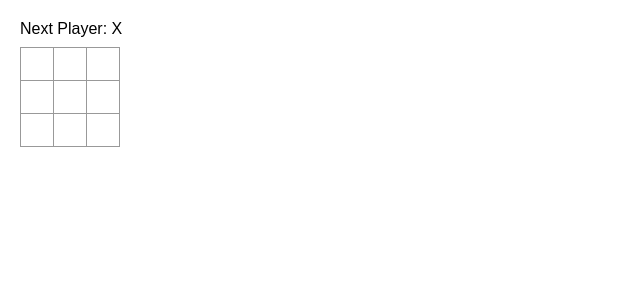
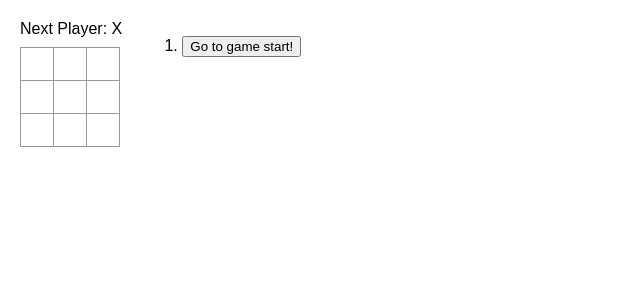
Before and after one commit to jhonatanCarvalh0/frontend-reactjs-getting-started, a React (Create React App) app: page / in a window 1280 px wide. Shown: the top 300 px of the page, without its empty margins (0-640 px from the left). Built offline with nearby package versions, Linux system fonts and the light colour scheme.

Commit message:
App.js - Game Component created
Now the game can come back at plays!

```diff
--- a/src/App.js
+++ b/src/App.js
@@ -10,11 +10,7 @@
 }
 
 //Create the tic-tac-toe board using the component Square
-export default function Board() {
-  // Define the Board State {squares[]}
-  const [xIsNext, setXIsNext] = useState(true);
-  const [squares, setSquares] = useState(Array(9).fill(null));
-
+function Board({ xIsNext, squares, onPlay }) {
   function handleClick(i) {
     //check if square already have value
     if (squares[i] || calculateWinner(squares)) {
@@ -27,8 +23,7 @@
     } else {
       nextSquares[i] = "O";
     }
-    setXIsNext(!xIsNext);
-    setSquares(nextSquares);
+    onPlay(nextSquares);
   }
 
   let status;
@@ -61,6 +56,48 @@
   );
 }
 
+export default function Game() {
+  const [history, setHistory] = useState([Array(9).fill(null)]);
+  const [currentMove, setCurrentMove] = useState(0);
+  const xIsNext = currentMove % 2 === 0;
+  const currentSquares = history[currentMove];
+
+  function handlePlay(nextSquares) {
+    const nextHistory = [...history.slice(0, currentMove + 1), nextSquares];
+    setHistory(nextHistory);
+    setCurrentMove(nextHistory.length - 1);
+  }
+
+  function jumpTo(nextMove) {
+    setCurrentMove(nextMove);
+  }
+
+  const moves = history.map((squares, move) => {
+    let description;
+    if (move > 0) {
+      description = "Go to move #" + move;
+    } else {
+      description = "Go to game start!";
+    }
+    return (
+      <li key={move}>
+        <button onClick={() => jumpTo(move)}>{description}</button>
+      </li>
+    );
+  });
+
+  return (
+    <div className="game">
+      <div className="game-board">
+        <Board xIsNext={xIsNext} squares={currentSquares} onPlay={handlePlay} />
+      </div>
+      <div className="game-info">
+        <ol>{moves}</ol>
+      </div>
+    </div>
+  );
+}
+
 function calculateWinner(squares) {
   const lines = [
     [0, 1, 2],
```
